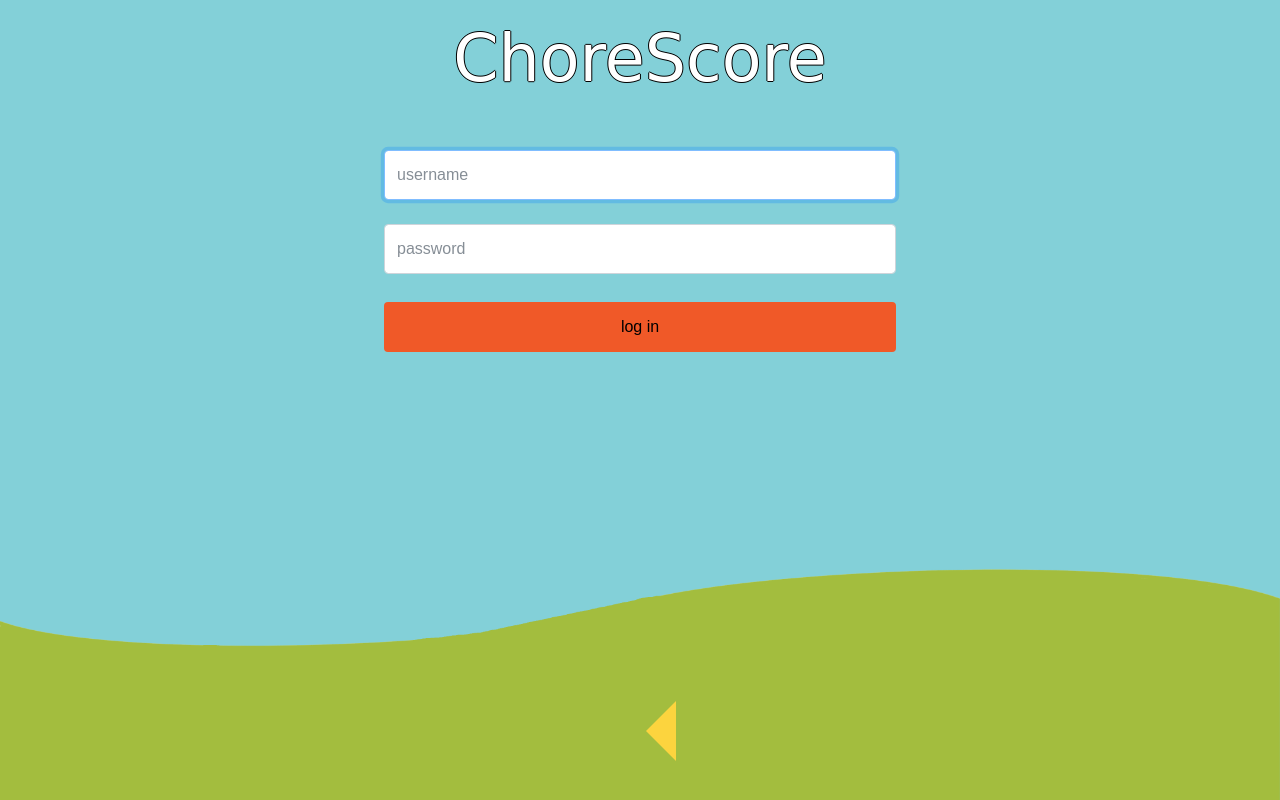
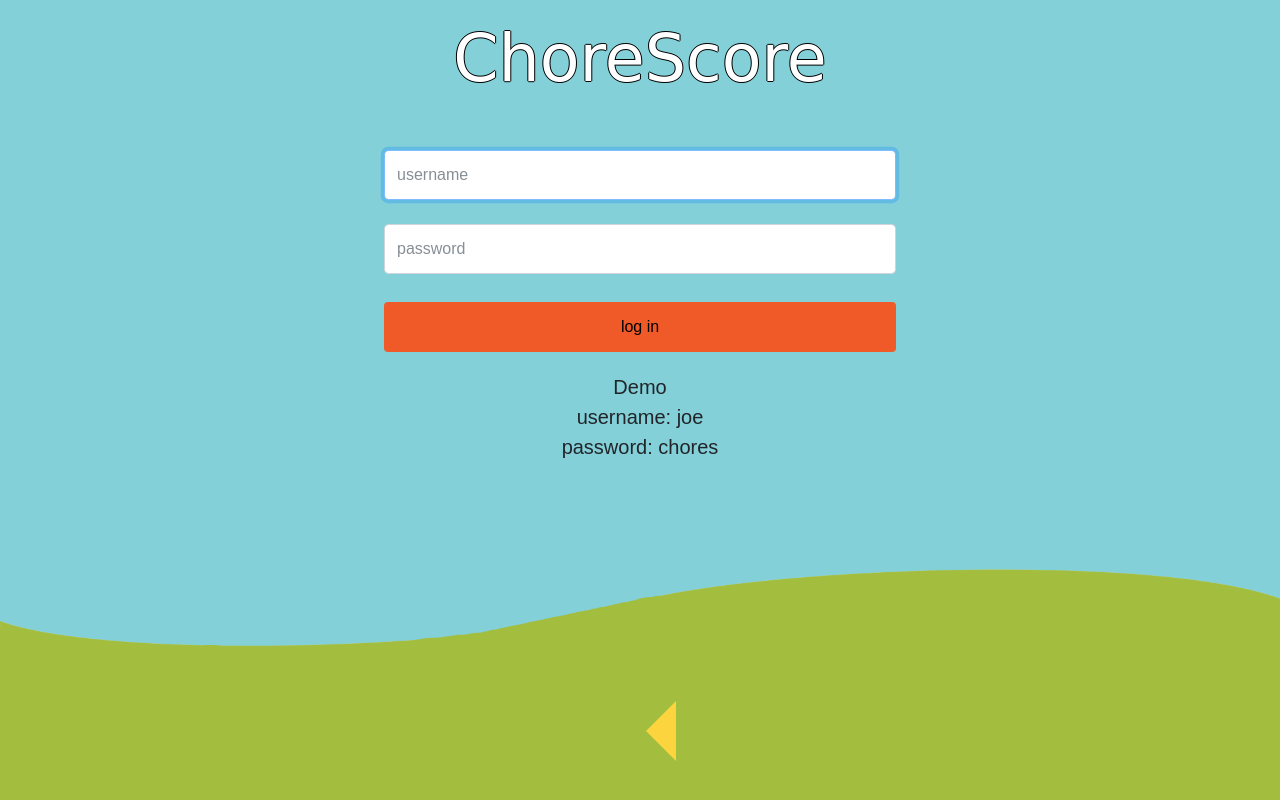
Before and after one commit to ianedavery/ChoreScore, a website: page views/login.html in a window 1280 px wide. Drawn offline with nearby package versions, Linux system fonts and the light colour scheme; files that its build step writes are made by us from their sources; a web font is replaced by a local one.

Commit message:
added demo user

```diff
--- a/public/login.css
+++ b/public/login.css
@@ -1,6 +1,10 @@
 html, body {
 	background-color: #83d0d8;
 	font-family: 'Average Sans', sans-serif;
+}
+
+body {
+	position: relative;
 }
 
 h1 {
@@ -35,6 +39,17 @@ button {
 	width: 100%;
 	margin-top: 12px;
 	background-color: #f05928;
+}
+
+#demouser-container {
+	margin-top: 20px;
+	text-align: center;
+	position: absolute;
+	width: 100%;
+}
+
+#demouser {
+	font-size: 20px;
 }
 
 .back-button-container {
--- a/views/login.html
+++ b/views/login.html
@@ -37,6 +37,10 @@
 		<button type='submit' class='btn btn-default'>log in</button>
 	</form>
 
+	<div id='demouser-container'>
+		<p id='demouser'>Demo</br>username: joe</br>password: chores</p>
+	</div>
+
 	<div class='back-button-container'>
 		<button class='done-button' id='login-arrow-back' aria-label='return to splashpage'><div class='arrow-back trigger'></div></button>
 	</div>
```
